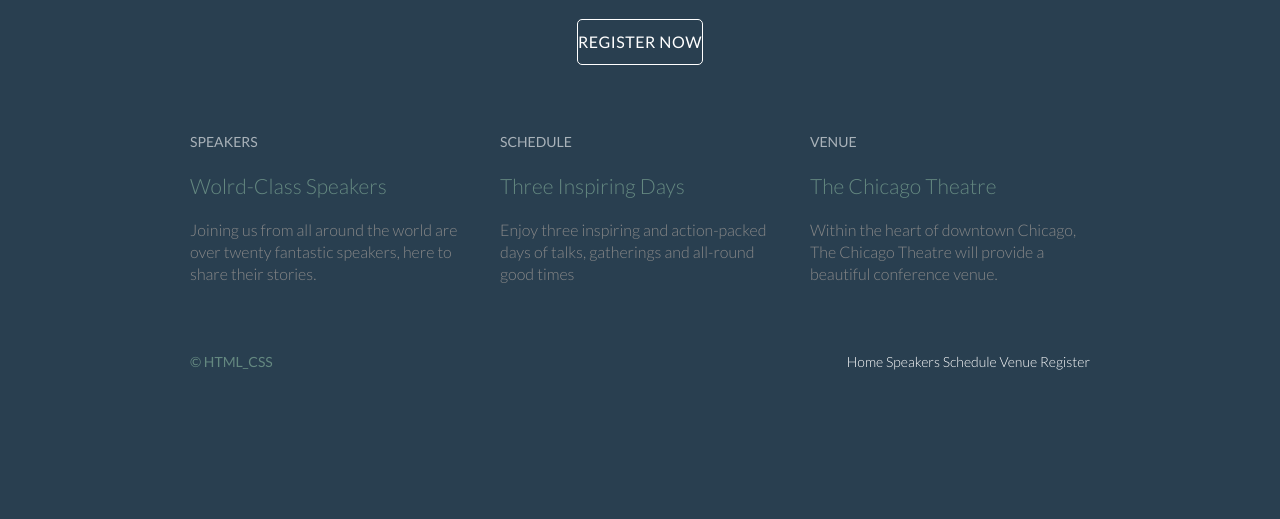
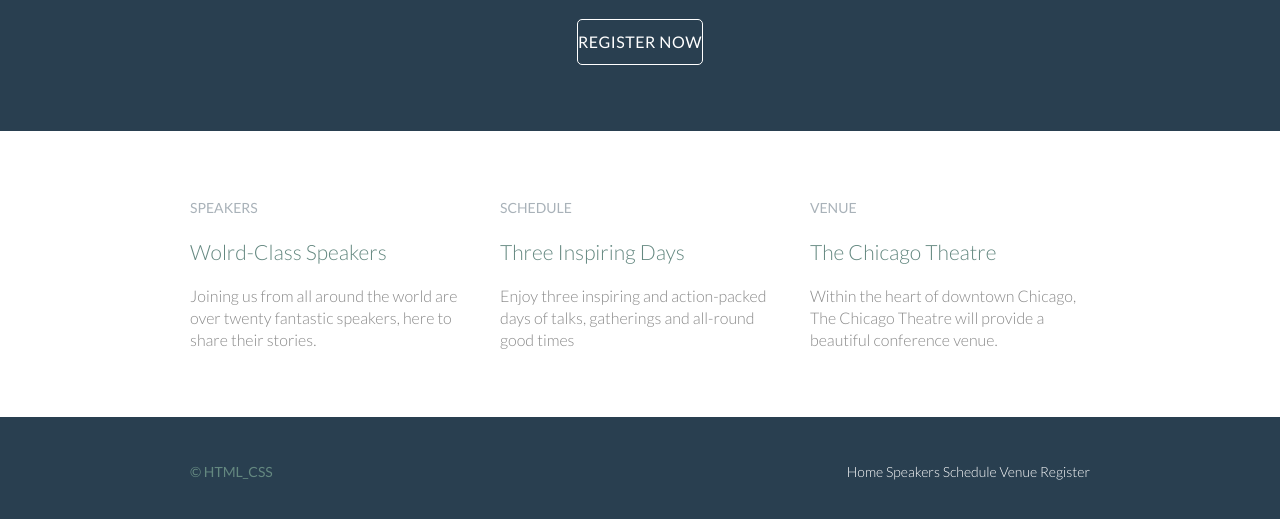
Before and after one commit to Zeb-0/100-Days_of_Code, a plain HTML site: page HTML_CSS/index.html in a window 1280 px wide. Shown: the part 333-852 px from the top of the page. Before the commit the page ends 800 px from the top, so only its background shows below. Drawn offline with Linux system fonts and the light colour scheme.

Commit message:
introduce div element

```diff
--- a/HTML_CSS/assets/stylesheets/main.css
+++ b/HTML_CSS/assets/stylesheets/main.css
@@ -129,6 +129,29 @@ cite, em{
   clear: both;
   *zoom: 1;
 }
+
+/*
+  ========================================
+  Rows
+  ========================================
+*/
+
+.row, .row-alt {
+  min-width: 960px;
+}
+.row {
+  background: #fff;
+  min-width: 960px;
+  padding: 66px 0 44px 0;
+}
+.row-alt {
+  background: #cbe2c1;
+   background: -webkit-linear-gradient(to right, #a1d3b0, #f6f1d3);
+   background: -moz-linear-gradient(to right, #a1d3b0, #f6f1d3);
+   background: linear-gradient(to right, #a1d3b0, #f6f1d3);
+   padding: 44px 0 22px 0;
+}
+
 
 /*
   ========================================
--- a/HTML_CSS/index.html
+++ b/HTML_CSS/index.html
@@ -39,7 +39,9 @@
 
     <!-- Teasers -->
 
-    <section class='grid'>
+
+    <section class="row">
+        <div class='grid'>
 
             <!-- Speakers -->
 
@@ -71,6 +73,7 @@
                 <p>Within the heart of downtown Chicago, The Chicago Theatre will provide a beautiful conference venue.</p>
             </section>
 
+        </div>
     </section>
 
     <footer class='primary-footer container group'>
```
Lines whose indentation alone changed are shown as unchanged.
